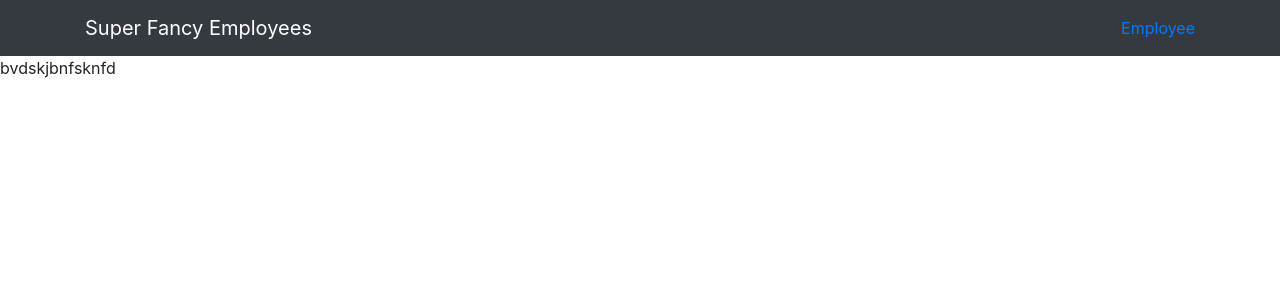
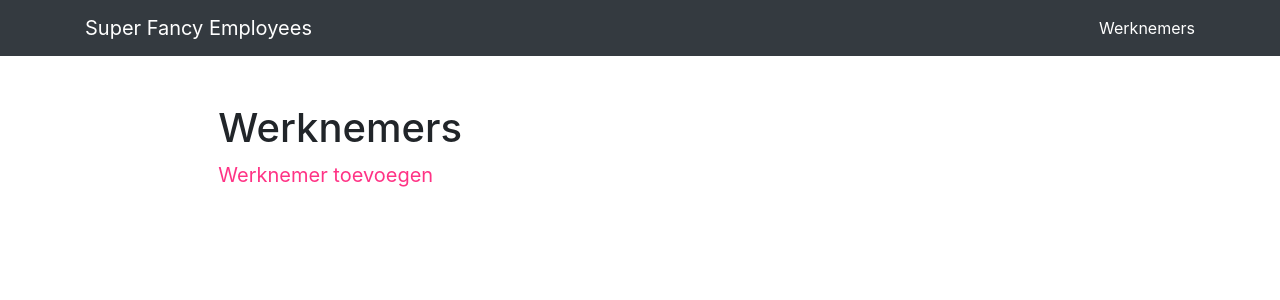
Before and after one commit to Aaricia96/SuperFancyEmployees, an Angular app: page /employee in a window 1280 px wide. Shown: the top 300 px of the page. Built offline with nearby package versions, Linux system fonts and the light colour scheme.

Commit message:
templaaaate

```diff
--- a/src/app/app.component.css
+++ b/src/app/app.component.css
@@ -0,0 +1,3 @@
+a {
+    color: white;
+}
--- a/src/app/app.component.html
+++ b/src/app/app.component.html
@@ -1,11 +1,3 @@
-<!-- <div>
-  <h1>{{title}}</h1>
-  <nav>
-    <a routerLink="/employee">Employee</a>
-  </nav>
-  <router-outlet></router-outlet>
-</div> -->
-
 <div>
     <nav class="navbar navbar-expand-lg navbar-dark bg-dark fixed-top">
         <div class="container">
@@ -17,7 +9,7 @@
             <div class="collapse navbar-collapse" id="navbarResponsive">
                 <ul class="navbar-nav ml-auto">
                     <li>
-                        <a routerLink="/employee">Employee</a>
+                        <a routerLink="/employee">Werknemers</a>
                     </li>
                 </ul>
             </div>
@@ -25,3 +17,9 @@
     </nav>
     <router-outlet></router-outlet>
 </div>
+
+<!-- <div class="topnav">
+    <a class="active" href="#home">Home</a>
+    <a routerLink="/employee">Werknemers</a>
+</div>
+<router-outlet></router-outlet> -->
--- a/src/app/employee/employee.component.html
+++ b/src/app/employee/employee.component.html
@@ -1 +1,14 @@
-<p>bvdskjbnfsknfd</p>
+<div class="row">
+  <div class="col-md-2"></div>
+  <div class="col-md-10">
+      <br/><br/>
+      <h1>Werknemers</h1>
+  </div>
+</div>
+<div class="row">
+  <div class="col-md-2"></div>
+  <div class="col-md-10">
+      <p class="lead"><a href="" id="linkAddGuest"><font color="#ff3385"><b>Werknemer toevoegen</b></font></a></p>
+  </div>
+
+</div>
--- a/src/styles.css
+++ b/src/styles.css
@@ -1,10 +1,38 @@
-/* You can add global styles to this file, and also import other style files */
+You can add global styles to this file, and also import other style files
+
+/* body {margin:0;}
+
+.topnav {
+  overflow: hidden;
+  background-color: #333;
+}
+
+.topnav a {
+  float: left;
+  display: block;
+  color: #f2f2f2;
+  text-align: center;
+  padding: 14px 16px;
+  text-decoration: none;
+  font-size: 17px;
+}
+
+.topnav a:hover {
+  background-color: #ddd;
+  color: black;
+}
+
+.topnav a.active {
+  background-color: #ff3385;
+  color: white;
+} */
+
 body {
-    padding-top: 54px;
+  padding-top: 54px;
 }
 @media (min-width: 992px) {
 body {
-      padding-top: 56px;
+    padding-top: 56px;
 }
 }
 .link-add {
```
